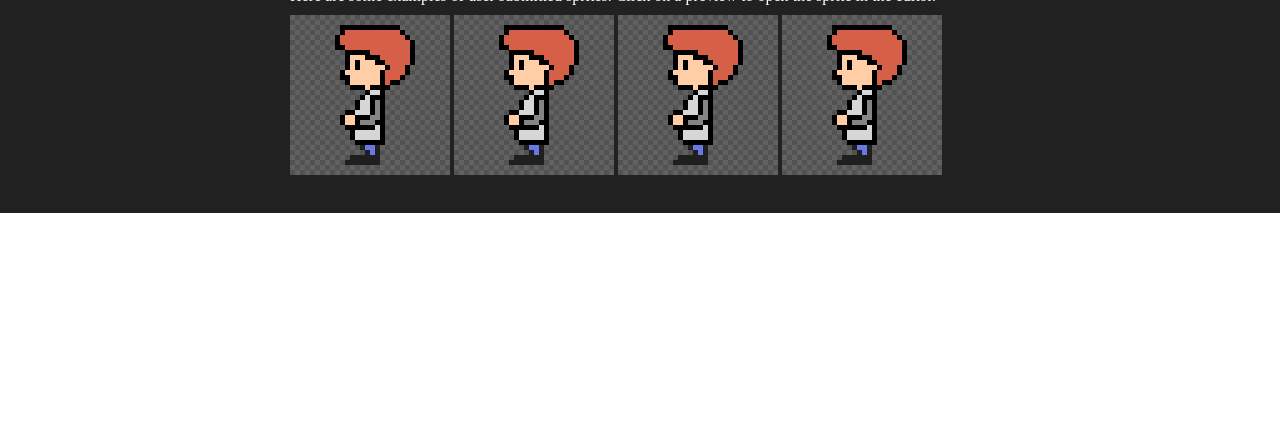
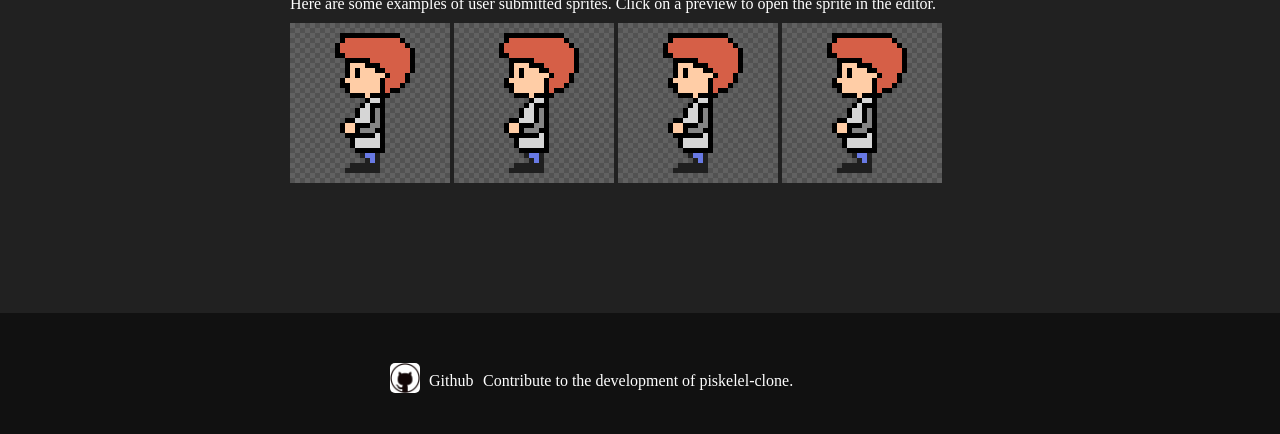
Before and after one commit to DarkRide88/piskel-clone-demo, a plain HTML site: page index.html in a window 1280 px wide. Shown: the part 535-969 px from the top of the page. Before the commit the page ends 800 px from the top, so only its background shows below. Drawn offline with Linux system fonts and the light colour scheme.

Commit message:
add footer

```diff
--- a/index.html
+++ b/index.html
@@ -39,8 +39,18 @@
             <img src="images/feature-live-preview (1).gif" alt="">
           </div>
        </div>
-
      </section>
   </main>
+  <footer>
+    <div class="git">
+      <img src="./images/git.png" alt="">
+      <div class="git-text">
+          <p><a href="">Github</a> </p>
+          <p>Contribute to the development of piskelel-clone.</p>
+      </div>
+    </div>
+
+
+  </footer>
 </body>
 </html>
--- a/style/style.css
+++ b/style/style.css
@@ -115,7 +115,7 @@ background: white;
   margin: 0 auto;
   color: white;
   background: #212121;
-  height: 300px;
+  height: 400px;
   width: 100%;
 }
 
@@ -123,7 +123,7 @@ background: white;
   margin:0 auto;
   max-width: 700px;
   width: 100%;
-  padding-top: 30px;
+  padding-top: 3%;
 }
 
 .examples-block p:nth-child(1){
@@ -137,6 +137,49 @@ background: white;
   padding-top: 10px;
 }
 
+footer {
+  height: 121px;
+  background: #111111;
+}
+
+.git {
+  margin: 0 auto;
+  width: 500px;
+  padding-top: 50px;
+}
+.git-text{
+  display: inline-block;
+  width: 400px;
+  padding-top: -20px;
+  vertical-align: middle;
+  margin-left: 5px;
+
+
+}
+.git-text p {
+  color: white;
+  display: inline-block;
+  margin-top: -20px;
+  vertical-align: middle;
+
+}
+.git-text p a {
+  text-decoration: none;
+  color:white;
+}
+
+.git-text p:first-child{
+  width: 50px;
+}
+
+.git img {
+  width: 30px;
+  background: white;
+  border-radius: 5px;
+  display:inline-block;
+}
+
+
 @media screen and (max-width:1440px){
   .main {
     grid-template-columns: 20px 30% 30px 1fr ;
```
Also changed, not shown: images/git.png (added).
